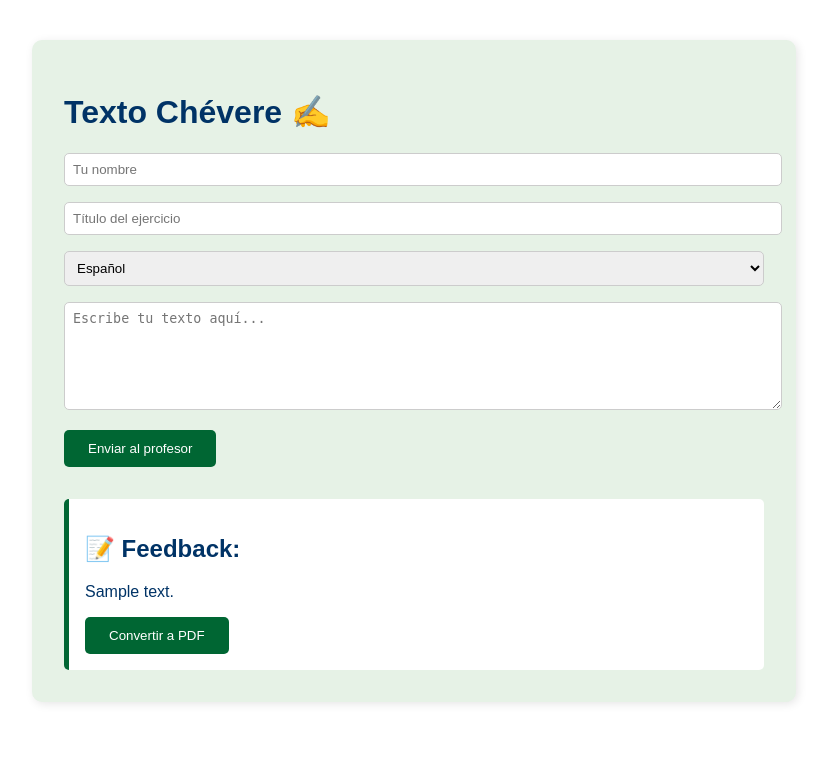
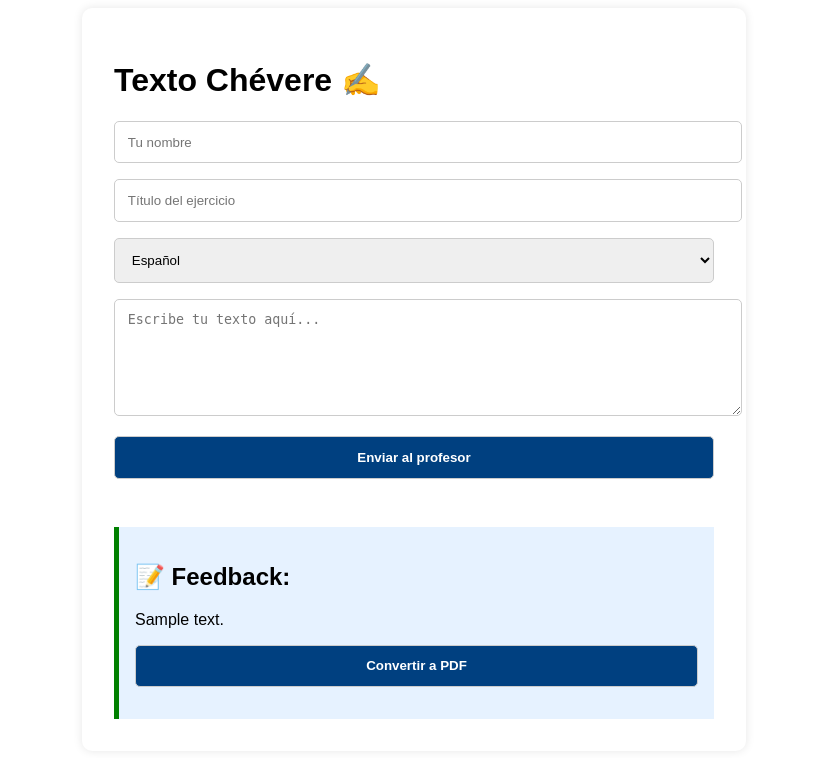
Before and after one commit to angeldelgadop/texto_feedback_app, a Python web app: template templates/index.html in a window 1280 px wide. Shown: the top 758 px of the page, without its empty margins (226-1055 px from the left). Run offline with Jinja, Linux system fonts and the light colour scheme; the template is opened without the code that fills it: most values are stand-ins (such as "Sample title", 1, 10 or a date in 2020).

Commit message:
Add files via upload

```diff
--- a/static/css/style.css
+++ b/static/css/style.css
@@ -1,44 +1,28 @@
-body {
+.container {
+    max-width: 600px;
+    margin: auto;
+    font-family: sans-serif;
+    padding: 2rem;
     background-color: white;
-    font-family: Arial, sans-serif;
-    color: #003366;
-    padding: 2rem;
+    border-radius: 10px;
+    box-shadow: 0px 0px 10px rgba(0,0,0,0.1);
 }
-
-.container {
-    max-width: 700px;
-    margin: auto;
-    background-color: #e6f2e6;
-    padding: 2rem;
-    border-radius: 10px;
-    box-shadow: 2px 2px 10px rgba(0,0,0,0.1);
-}
-
-textarea, input, select {
+input, select, textarea, button {
     width: 100%;
     margin-bottom: 1rem;
-    padding: 0.5rem;
+    padding: 0.8rem;
     border-radius: 5px;
     border: 1px solid #ccc;
 }
-
 button {
-    background-color: #006633;
+    background-color: #004080;
     color: white;
-    padding: 0.7rem 1.5rem;
-    border: none;
-    border-radius: 5px;
+    font-weight: bold;
     cursor: pointer;
 }
-
-button:hover {
-    background-color: #004d26;
-}
-
 .feedback {
     margin-top: 2rem;
+    background-color: #e6f2ff;
     padding: 1rem;
-    background-color: #ffffff;
-    border-left: 5px solid #006633;
-    border-radius: 5px;
+    border-left: 5px solid #008000;
 }
```
Also changed, not shown: main.py (+48 -79 lines), requirements.txt (line endings or trailing spaces), templates/index.html (line endings or trailing spaces).
